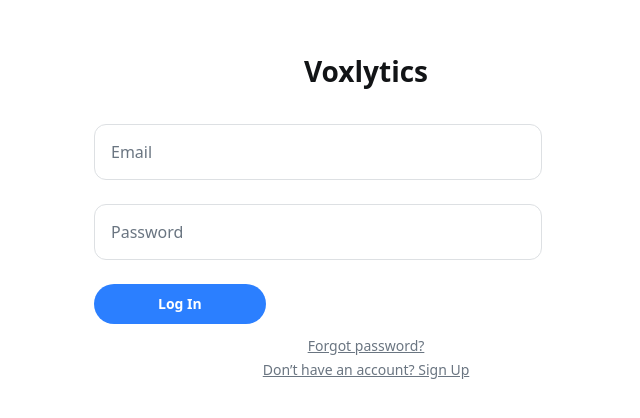
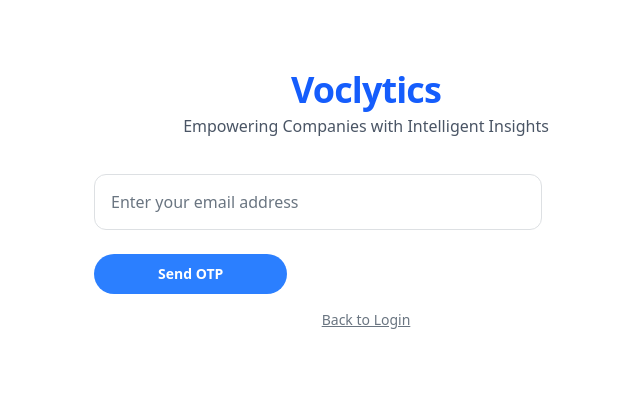
Before and after one commit to ABJ135/Company-admin, a React (Vite) app in the folder company-admin/: page /forgot-password in a window 1280 px wide. Before the commit this address led to /. Shown: the part 110-528 px from the top of the page, without its empty margins (274-914 px from the left). Built offline with nearby package versions, Linux system fonts and the light colour scheme; no server answers.

Commit message:
manage login in module and created forget password functionality

```diff
--- a/company-admin/package.json
+++ b/company-admin/package.json
@@ -13,6 +13,7 @@
     "@tailwindcss/vite": "^4.1.11",
     "axios": "^1.13.2",
     "dotenv": "^17.2.3",
+    "lucide-react": "^0.553.0",
     "react": "^18.3.1",
     "react-dom": "^18.3.1",
     "react-router-dom": "^7.6.3",
--- a/company-admin/src/App.jsx
+++ b/company-admin/src/App.jsx
@@ -1,7 +1,8 @@
 import React, { useEffect } from "react";
 import { Routes, Route, Navigate, useLocation, useNavigate } from "react-router-dom";
-import Login from "./Components/Login";
+import Login from "./Pages/Login";
 import Signup from "./Pages/Signup";
+import ForgotPassword from "./Pages/ForgetPassword";
 import Dashboard from "./Pages/Dashboard";
 import Campaigns from "./Pages/Campaigns";
 import Distribute from "./Distribute";
@@ -133,6 +134,16 @@ function App() {
           }
         />
 
+        <Route
+          path="/forgot-password"
+          element={
+            <PublicRoute>
+              <ForgotPassword />
+            </PublicRoute>
+          }
+        />
+
+
         {/* 🚫 Catch-all */}
         <Route path="*" element={<Navigate to="/" replace />} />
       </Routes>
--- a/company-admin/src/Pages/ForgetPassword.jsx
+++ b/company-admin/src/Pages/ForgetPassword.jsx
@@ -1,147 +1,143 @@
 import React, { useState } from "react";
+import { useNavigate } from "react-router-dom";
+import { resetCompanyPassword, verifyCompanyResetOtp } from "../api/companyUser.api";
+import BrandingHeader from "../Components/BrandingHeader";
+import InputField from "../Components/InputField";
+import PasswordField from "../Components/PasswordField";
 
-function ForgetPassword() {
-  const [step, setStep] = useState(1);
-  const [formData, setFormData] = useState({
-    email: "",
-    otp: "",
-    newPassword: "",
-    confirmPassword: "",
-  });
+const ForgotPassword = () => {
+  const navigate = useNavigate();
 
-  const handleChange = (e) => {
-    setFormData({
-      ...formData,
-      [e.target.name]: e.target.value,
-    });
-  };
+  const [step, setStep] = useState(1); // 1 = Email input, 2 = OTP + new password
+  const [email, setEmail] = useState("");
+  const [otp, setOtp] = useState("");
+  const [newPassword, setNewPassword] = useState("");
+  const [loading, setLoading] = useState(false);
+  const [message, setMessage] = useState("");
+  const [error, setError] = useState("");
 
-  // Step 1: Send OTP
-  const handleSendOtp = (e) => {
+  // ✅ Step 1: Send OTP
+  const handleSendOtp = async (e) => {
     e.preventDefault();
-    console.log("Sending OTP to:", formData.email);
-    // 🟢 Later: call backend POST /api/companyUser/send-otp
-    setStep(2);
-  };
+    setError("");
+    setMessage("");
 
-  // Step 2: Reset Password
-  const handleResetPassword = (e) => {
-    e.preventDefault();
-    if (formData.newPassword !== formData.confirmPassword) {
-      alert("Passwords do not match!");
+    if (!email) {
+      setError("Please enter your email address");
       return;
     }
 
-    console.log("Verifying OTP and resetting password:", formData);
-    // 🟢 Later: call backend POST /api/companyUser/reset-password with email, otp, newPassword
+    setLoading(true);
+    try {
+      const res = await resetCompanyPassword(email);
+      setMessage(res.message || "OTP sent to your email");
+      setStep(2);
+    } catch (err) {
+      console.error("Reset password error:", err);
+      setError(err.response?.data?.message || "Failed to send OTP");
+    } finally {
+      setLoading(false);
+    }
+  };
+
+  // ✅ Step 2: Verify OTP and reset password
+  const handleVerifyOtp = async (e) => {
+    e.preventDefault();
+    setError("");
+    setMessage("");
+
+    if (!otp || !newPassword) {
+      setError("Please enter OTP and new password");
+      return;
+    }
+
+    setLoading(true);
+    try {
+      console.log(email, otp, newPassword);
+      const res = await verifyCompanyResetOtp(email, otp, newPassword);
+      setMessage(res.message || "Password reset successful!");
+      setTimeout(() => navigate("/"), 2000);
+    } catch (err) {
+      console.error("Verify OTP error:", err);
+      setError(err.response?.data?.message || "Invalid OTP or request failed");
+    } finally {
+      setLoading(false);
+    }
   };
 
   return (
-    <div style={styles.container}>
-      <h2 style={styles.title}>Forgot Password</h2>
+    <div className="min-h-screen flex flex-col bg-white overflow-x-hidden font-sans">
+      <div className="flex justify-center px-4 md:px-40 py-5 flex-1">
+        <form
+          onSubmit={step === 1 ? handleSendOtp : handleVerifyOtp}
+          className="flex flex-col w-full max-w-xl py-5"
+        >
+          <div className="h-[100px]" />
+          <BrandingHeader
+            title={step === 1 ? "Reset your password" : "Verify OTP & set new password"}
+          />
 
+          {/* Step 1: Email Input */}
           {step === 1 && (
-        <form onSubmit={handleSendOtp} style={styles.form}>
-          <label style={styles.label}>Enter your registered email:</label>
-          <input
+            <InputField
               type="email"
-            name="email"
-            placeholder="you@example.com"
-            value={formData.email}
-            onChange={handleChange}
-            required
-            style={styles.input}
+              value={email}
+              onChange={(e) => setEmail(e.target.value)}
+              placeholder="Enter your email address"
             />
-          <button type="submit" style={styles.button}>
-            Send OTP
-          </button>
-        </form>
           )}
 
+          {/* Step 2: OTP + New Password */}
           {step === 2 && (
-        <form onSubmit={handleResetPassword} style={styles.form}>
-          <label style={styles.label}>Enter OTP:</label>
-          <input
+            <>
+              <InputField
                 type="text"
-            name="otp"
-            placeholder="Enter the OTP sent to your email"
-            value={formData.otp}
-            onChange={handleChange}
-            required
-            style={styles.input}
+                value={otp}
+                onChange={(e) => setOtp(e.target.value)}
+                placeholder="Enter OTP"
               />
+              <PasswordField
+                value={newPassword}
+                onChange={(e) => setNewPassword(e.target.value)}
+                placeholder="Enter new password"
+              />
+            </>
+          )}
 
-          <label style={styles.label}>New Password:</label>
-          <input
-            type="password"
-            name="newPassword"
-            placeholder="Enter new password"
-            value={formData.newPassword}
-            onChange={handleChange}
-            required
-            style={styles.input}
-          />
+          {/* Feedback messages */}
+          {error && <p className="text-red-500 text-center text-sm mt-2">{error}</p>}
+          {message && <p className="text-green-600 text-center text-sm mt-2">{message}</p>}
 
-          <label style={styles.label}>Confirm Password:</label>
-          <input
-            type="password"
-            name="confirmPassword"
-            placeholder="Confirm new password"
-            value={formData.confirmPassword}
-            onChange={handleChange}
-            required
-            style={styles.input}
-          />
+          {/* Submit button */}
+          <div className="flex px-4 py-3">
+            <button
+              type="submit"
+              disabled={loading}
+              className={`h-10 px-16 w-fit items-center justify-center rounded-full text-sm font-bold text-white ${
+                loading ? "bg-blue-300" : "bg-blue-500 hover:bg-blue-600"
+              }`}
+            >
+              {loading
+                ? step === 1
+                  ? "Sending..."
+                  : "Verifying..."
+                : step === 1
+                ? "Send OTP"
+                : "Reset Password"}
+            </button>
+          </div>
 
-          <button type="submit" style={styles.button}>
-            Reset Password
-          </button>
+          {/* Navigation link */}
+          <p
+            className="text-center text-sm text-[#6a7581] underline px-4 pt-1 cursor-pointer hover:text-blue-600 transition-colors"
+            onClick={() => navigate("/")}
+          >
+            Back to Login
+          </p>
         </form>
-      )}
+      </div>
     </div>
   );
-}
-
-const styles = {
-  container: {
-    width: "100%",
-    maxWidth: "420px",
-    margin: "100px auto",
-    padding: "30px",
-    border: "1px solid #ddd",
-    borderRadius: "12px",
-    background: "#fafafa",
-    boxShadow: "0 2px 8px rgba(0,0,0,0.05)",
-  },
-  title: {
-    textAlign: "center",
-    marginBottom: "20px",
-    fontSize: "24px",
-  },
-  form: {
-    display: "flex",
-    flexDirection: "column",
-    gap: "15px",
-  },
-  label: {
-    fontSize: "16px",
-  },
-  input: {
-    padding: "10px",
-    fontSize: "16px",
-    borderRadius: "6px",
-    border: "1px solid #ccc",
-  },
-  button: {
-    marginTop: "10px",
-    padding: "10px",
-    background: "#007bff",
-    color: "#fff",
-    border: "none",
-    borderRadius: "6px",
-    cursor: "pointer",
-    fontSize: "16px",
-  },
 };
 
-export default ForgetPassword;
+export default ForgotPassword;
--- a/company-admin/src/Components/Login.jsx
+++ b/company-admin/src/Pages/Login.jsx
@@ -1,17 +1,18 @@
 import React, { useState } from "react";
 import { useNavigate } from "react-router-dom";
 import { loginCompanyUser } from "../api/companyUser.api";
+import BrandingHeader from "../Components/BrandingHeader";
+import InputField from "../Components/InputField";
+import PasswordField from "../Components/PasswordField";
 
 const Login = () => {
   const navigate = useNavigate();
 
-  // form state
   const [email, setEmail] = useState("");
   const [password, setPassword] = useState("");
   const [loading, setLoading] = useState(false);
   const [error, setError] = useState("");
 
-  // handle login
   const handleLogin = async (e) => {
     e.preventDefault();
     setError("");
@@ -43,43 +44,25 @@ const Login = () => {
   return (
     <div className="min-h-screen flex flex-col bg-white overflow-x-hidden font-sans">
       <div className="flex justify-center px-4 md:px-40 py-5 flex-1">
-        <form
-          onSubmit={handleLogin}
-          className="flex flex-col w-full max-w-xl py-5"
-        >
+        <form onSubmit={handleLogin} className="flex flex-col w-full max-w-xl py-5">
           <div className="h-[100px]" />
-          <h2 className="text-center text-[28px] font-bold text-[#121416] py-5">
-            Voxlytics
-          </h2>
+          <BrandingHeader title="Sign in to continue to your workspace" />
 
-          {/* Email input */}
-          <div className="flex flex-wrap gap-4 px-4 py-3 max-w-[480px]">
-            <input
+          <InputField
             type="email"
             value={email}
             onChange={(e) => setEmail(e.target.value)}
             placeholder="Email"
-              className="w-full rounded-xl border border-[#dde0e3] bg-white h-14 px-4 text-base placeholder-[#6a7581] focus:border-blue-400 focus:outline-none"
           />
-          </div>
 
-          {/* Password input */}
-          <div className="flex flex-wrap gap-4 px-4 py-3 max-w-[480px]">
-            <input
-              type="password"
+          <PasswordField
             value={password}
             onChange={(e) => setPassword(e.target.value)}
             placeholder="Password"
-              className="w-full rounded-xl border border-[#dde0e3] bg-white h-14 px-4 text-base placeholder-[#6a7581] focus:border-blue-400 focus:outline-none"
           />
-          </div>
 
-          {/* Error message */}
-          {error && (
-            <p className="text-red-500 text-center text-sm mt-2">{error}</p>
-          )}
+          {error && <p className="text-red-500 text-center text-sm mt-2">{error}</p>}
 
-          {/* Submit button */}
           <div className="flex px-4 py-3">
             <button
               type="submit"
@@ -92,7 +75,6 @@ const Login = () => {
             </button>
           </div>
 
-          {/* Navigation links */}
           <p
             className="text-center text-sm text-[#6a7581] underline px-4 cursor-pointer hover:text-blue-600 transition-colors"
             onClick={() => navigate("/forgot-password")}
```
Also changed, not shown: company-admin/src/Components/PasswordField.jsx (+48 -6 lines), company-admin/src/api/companyUser.api.js (+15 -1 lines), 1 other file (tests, documents, lock files or other folders). Lines whose indentation alone changed are shown as unchanged.
